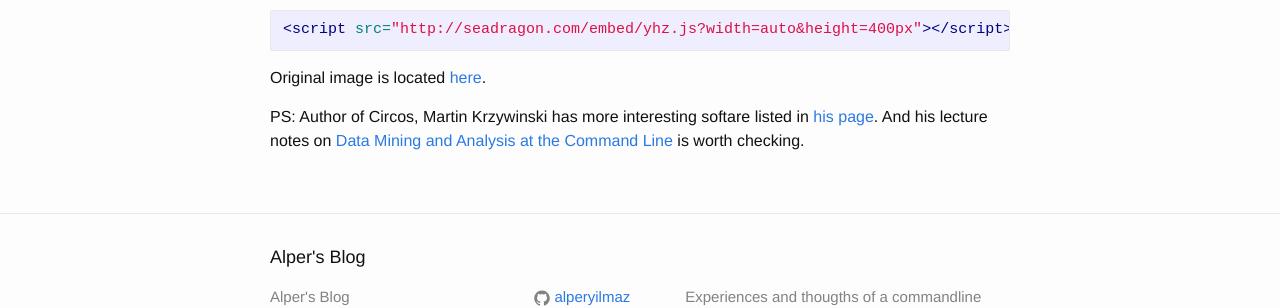
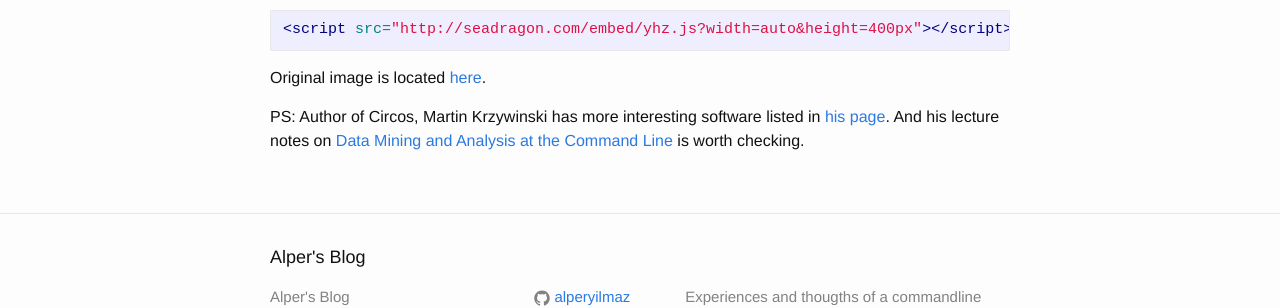
Before and after one commit to ust-okuma/alperyilmaz.github.io, a Jekyll site: the page built from _posts/2010-04-02-visualize-circos-images-with-seadragon.md, in a window 1280 px wide. Shown: the part 394-702 px from the top of the page. Built offline with Jekyll 4.4.1, drawn with Linux system fonts in a browser that asks for light colours.

```diff
--- a/_posts/2010-04-02-visualize-circos-images-with-seadragon.md
+++ b/_posts/2010-04-02-visualize-circos-images-with-seadragon.md
@@ -24,4 +24,4 @@ Below is an example from Circos tutorial (I modified the config file to obtain l
 
 Original image is located [here](/images/circos-tutorial-huge.png).
 
-PS: Author of Circos, Martin Krzywinski has more interesting softare listed in [his page](http://mkweb.bcgsc.ca/). And his lecture notes on [Data Mining and Analysis at the Command Line](http://mkweb.bcgsc.ca/perlworkshop/index.mhtml?code=2.1.2.4) is worth checking.
+PS: Author of Circos, Martin Krzywinski has more interesting software listed in [his page](http://mkweb.bcgsc.ca/). And his lecture notes on [Data Mining and Analysis at the Command Line](http://mkweb.bcgsc.ca/perlworkshop/index.mhtml?code=2.1.2.4) is worth checking.
```
Also changed, not shown: _posts/2010-03-25-perl-one-liner-to-change-table-layout-with-hash-of-hash-of-array-5.md (+1 -1 lines), _posts/2010-10-16-plot-one-liner-generated-data-with-gnuplot.md (+1 -1 lines), _posts/2011-03-06-extract-upstream-region-sequence-with-bedtools.md (+1 -1 lines), README.md, 2 other files.
